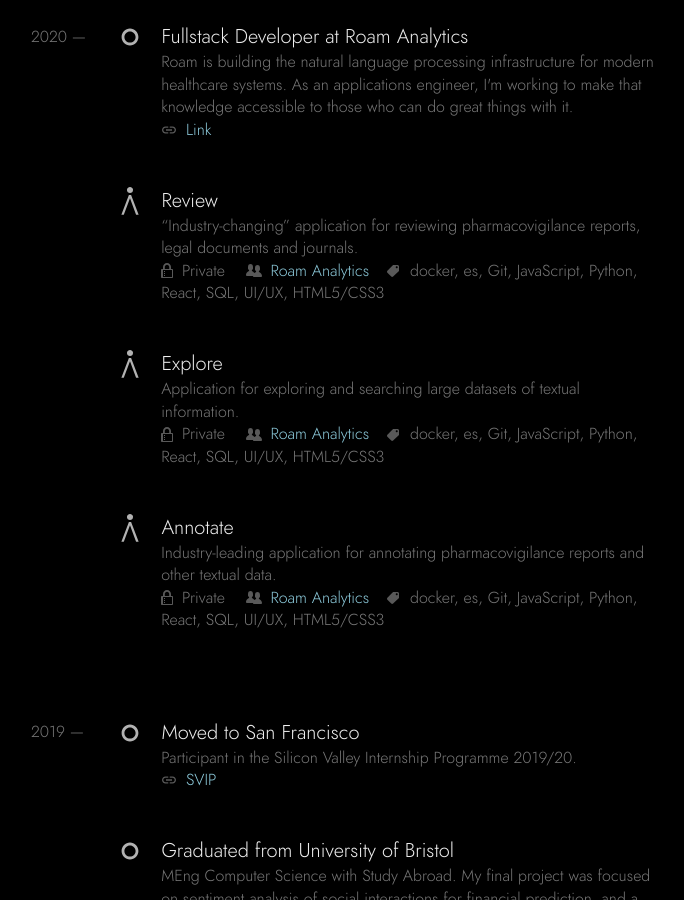
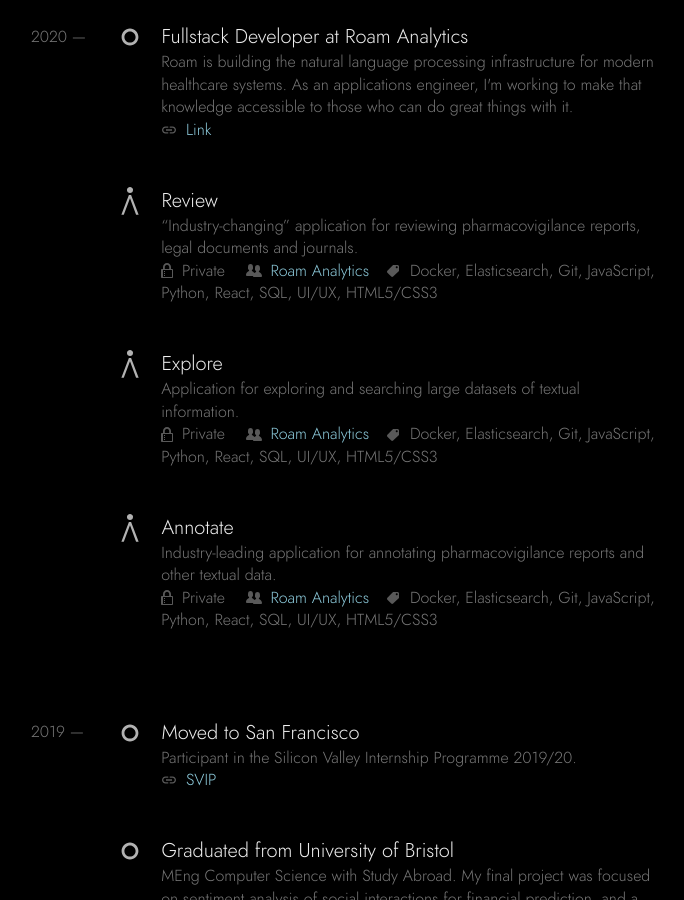
Before and after one commit to jda0/mrvscity, a Jekyll site: the page built from index.html, in a window 1280 px wide and 900 px high, scrolled down 634 px. Shown: the whole window, without its empty margins (297-981 px from the left). Built offline with Jekyll 4.4.1, drawn with Linux system fonts in a browser that asks for light colours.

Commit message:
Update maps.yaml

```diff
--- a/_data/maps.yaml
+++ b/_data/maps.yaml
@@ -3,6 +3,8 @@
   aws: AWS
   coffee: CoffeeScript
   cpp: C++
+  docker: Docker
+  es: Elasticsearch
   git: Git
   js: JavaScript
   liquid: Liquid
```
